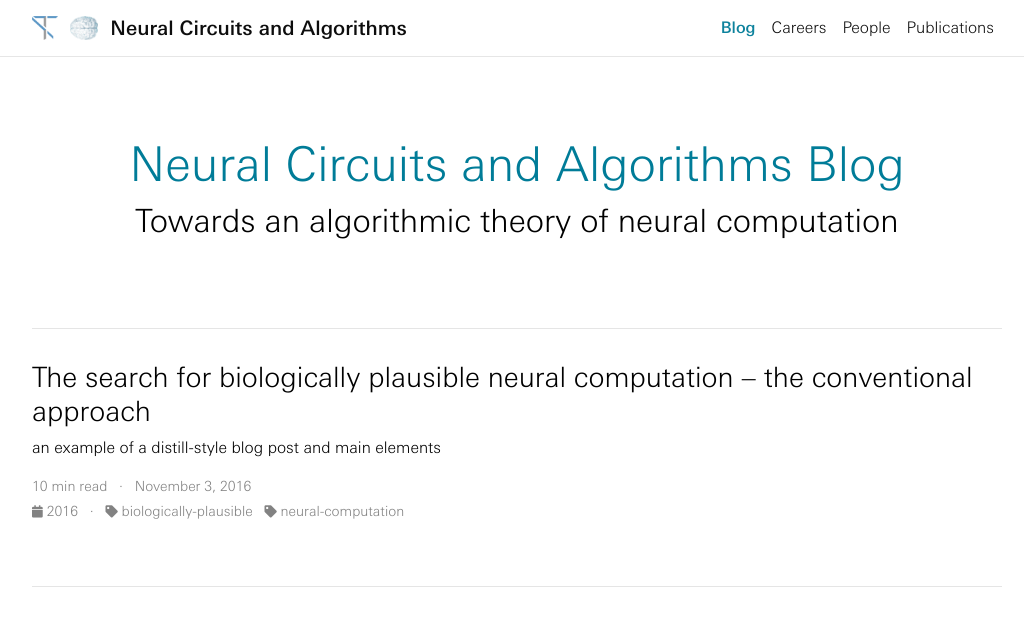
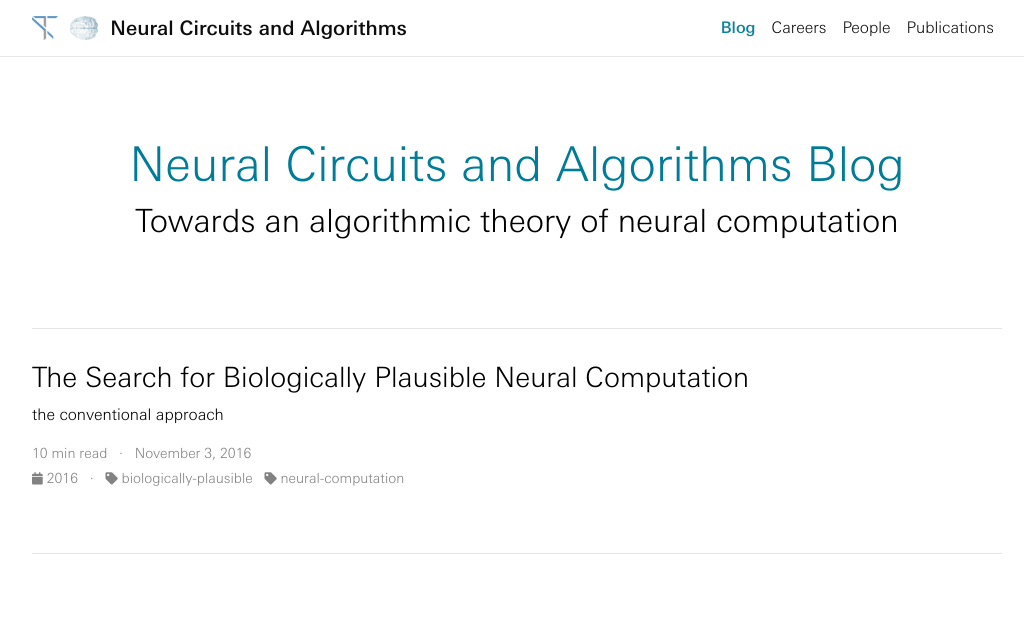
Before and after one commit to neural-circuits-and-algorithms/NCA-website, a Jekyll site: the page built from blog/index.html, in a window 1280 px wide. Shown: the top 626 px of the page, without its empty margins (123-1147 px from the left). Built offline with Jekyll 4.4.1, drawn with Linux system fonts in a browser that asks for light colours; nearby versions of some CDN libraries; the list of posts is cut into pages by our own code; comment, search, counter and statistics services are not loaded; a style sheet for code colours, icons or effects is not loaded.

```diff
--- a/_posts/2016-11-03-bio-conventional.md
+++ b/_posts/2016-11-03-bio-conventional.md
@@ -1,7 +1,7 @@
 ---
 layout: distill
-title: The search for biologically plausible neural computation – the conventional approach
-description: an example of a distill-style blog post and main elements
+title: The Search for Biologically Plausible Neural Computation
+description: the conventional approach
 date: 2016-11-03
 categories: biologically-plausible neural-computation
 
```
Also changed, not shown: README.md (+7 -7 lines).
